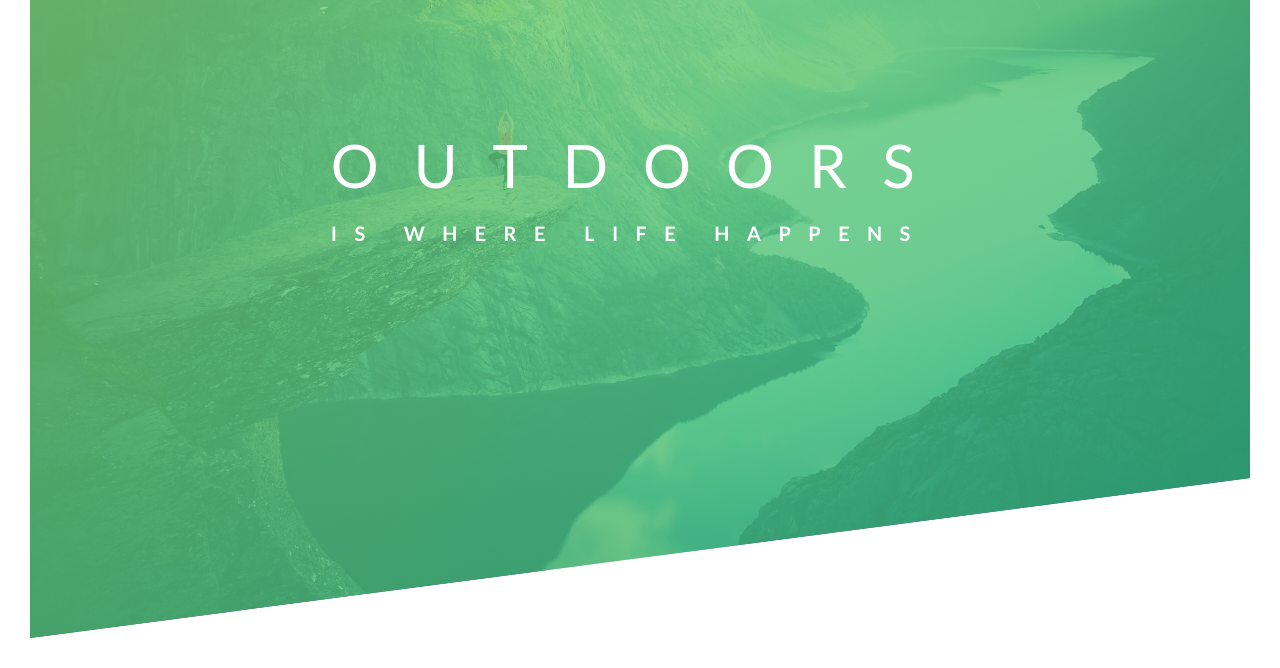
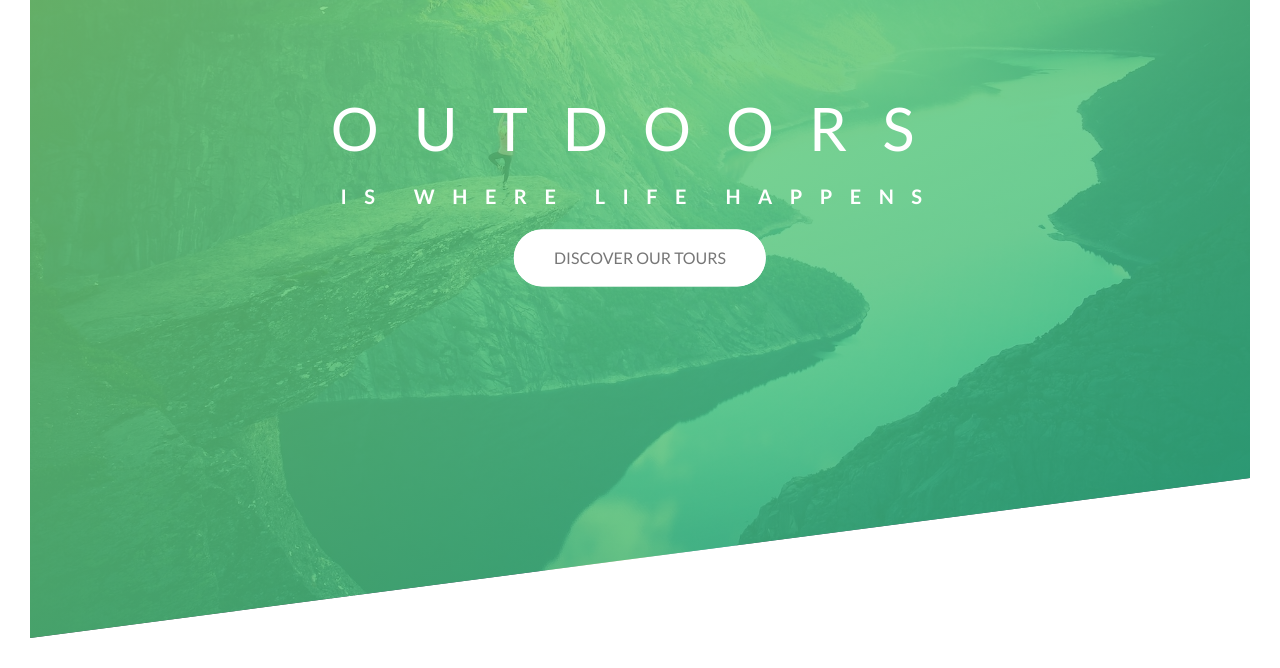
Before and after one commit to Sergio0831/natours, a website: page index.html in a window 1280 px wide. Shown: the part 152-820 px from the top of the page. Drawn offline with Linux system fonts and the light colour scheme.

Commit message:
Added SASS

```diff
--- a/index.html
+++ b/index.html
@@ -10,21 +10,22 @@
     />
 
     <!-- <link rel="stylesheet" href="css/icon-font.css" /> -->
-    <link rel="stylesheet" href="css/style.css" />
+    <link rel="stylesheet" href="css/style.comp.css" />
     <link rel="shortcut icon" type="image/png" href="img/favicon.png" />
 
     <title>Natours | Exciting tours for adventurous people</title>
   </head>
   <body>
     <header class="header">
-      <div class="logo-box">
-        <img class="logo" src="./img/logo-white.png" alt="Logo" />
+      <div class="header__logo-box">
+        <img class="header__logo" src="./img/logo-white.png" alt="Logo" />
       </div>
-      <div class="text-box">
+      <div class="header__text-box">
         <h1 class="heading-primary">
-          <span class="heading-primary-main">Outdoors</span>
-          <span class="heading-primary-sub">is where life happens</span>
+          <span class="heading-primary--main">Outdoors</span>
+          <span class="heading-primary--sub">is where life happens</span>
         </h1>
+        <a href="#" class="btn btn--white btn--animated">Discover our tours</a>
       </div>
     </header>
   </body>
--- /dev/null
+++ b/sass/main.scss
@@ -0,0 +1,178 @@
+// Variables
+$color-primary: #55c57a;
+$color-primary-light: #7ed56f;
+$color-primary-dark: #28b485;
+$color-grey-dark: #777;
+$color-white: #fff;
+$color-black: #000;
+
+*,
+*::before,
+*::after {
+  margin: 0;
+  padding: 0;
+  box-sizing: inherit;
+}
+
+html {
+  font-size: 62.5%;
+}
+
+body {
+  font-family: "Lato", sans-serif;
+  font-weight: 400;
+  line-height: 1.7;
+  color: $color-grey-dark;
+  padding: 3rem;
+  box-sizing: border-box;
+}
+
+.header {
+  position: relative;
+  height: 95vh;
+  background-image: linear-gradient(
+      to right bottom,
+      rgba($color-primary-light, 0.8),
+      rgba($color-primary-dark, 0.8)
+    ),
+    url(../img/hero.jpg);
+  background-size: cover;
+  background-position: top;
+  clip-path: polygon(0 0, 100% 0, 100% 75vh, 0 100%);
+
+  &__logo-box {
+    position: absolute;
+    top: 4rem;
+    left: 4rem;
+  }
+
+  &__logo {
+    height: 3.5rem;
+  }
+
+  &__text-box {
+    position: absolute;
+    top: 40%;
+    left: 50%;
+    transform: translate(-50%, -50%);
+    text-align: center;
+  }
+}
+
+.heading-primary {
+  color: $color-white;
+  text-transform: uppercase;
+  backface-visibility: hidden;
+  margin-bottom: 1.6rem;
+
+  &--main {
+    display: block;
+    font-size: 6rem;
+    font-weight: 400;
+    letter-spacing: 3.5rem;
+    animation: moveInLeft 1s ease-out;
+  }
+
+  &--sub {
+    display: block;
+    font-size: 2rem;
+    font-weight: 700;
+    letter-spacing: 1.75rem;
+    animation: moveInRight 1s ease-out;
+  }
+}
+
+@keyframes moveInLeft {
+  0% {
+    opacity: 0;
+    transform: translateX(-20rem);
+  }
+
+  100% {
+    opacity: 1;
+    transform: translateX(0);
+  }
+}
+
+@keyframes moveInRight {
+  0% {
+    opacity: 0;
+    transform: translateX(20rem);
+  }
+
+  100% {
+    opacity: 1;
+    transform: translateX(0);
+  }
+}
+
+@keyframes moveInBottom {
+  0% {
+    opacity: 0;
+    transform: translateY(10rem);
+  }
+
+  100% {
+    opacity: 1;
+    transform: translateY(0);
+  }
+}
+
+.btn {
+  &:link,
+  &:visited {
+    text-transform: uppercase;
+    text-decoration: none;
+    padding: 1.5rem 4rem;
+    display: inline-block;
+    border-radius: 10rem;
+    transition: all 0.2s;
+    position: relative;
+    font-size: 1.6rem;
+  }
+
+  &:hover {
+    transform: translateY(-0.3rem);
+    box-shadow: 0 1rem 2rem rgba($color-black, 0.2);
+  }
+
+  &:active {
+    transform: translateY(-0.1rem);
+    box-shadow: 0 0.5rem 1rem rgba($color-black, 0.2);
+  }
+
+  &--white {
+    background-color: $color-white;
+    color: $color-grey-dark;
+
+    &::after {
+      background-color: $color-white;
+    }
+  }
+
+  &::after {
+    content: "";
+    display: inline-block;
+    width: 100%;
+    height: 100%;
+    border-radius: 10rem;
+    border: 0.1rem solid $color-white;
+    position: absolute;
+    top: 0;
+    left: 0;
+    z-index: -1;
+    transition: all 0.4s;
+  }
+
+  &:hover {
+    &::after {
+      transform: scale(1.4, 1.6);
+      opacity: 0;
+    }
+  }
+
+  &--animated {
+    animation: moveInBottom 0.5s ease-out 0.3s;
+    animation-fill-mode: backwards;
+  }
+}
```
Also changed, not shown: package.json (added, +23 -0 lines), css/style.comp.css (added), 3 other files.
